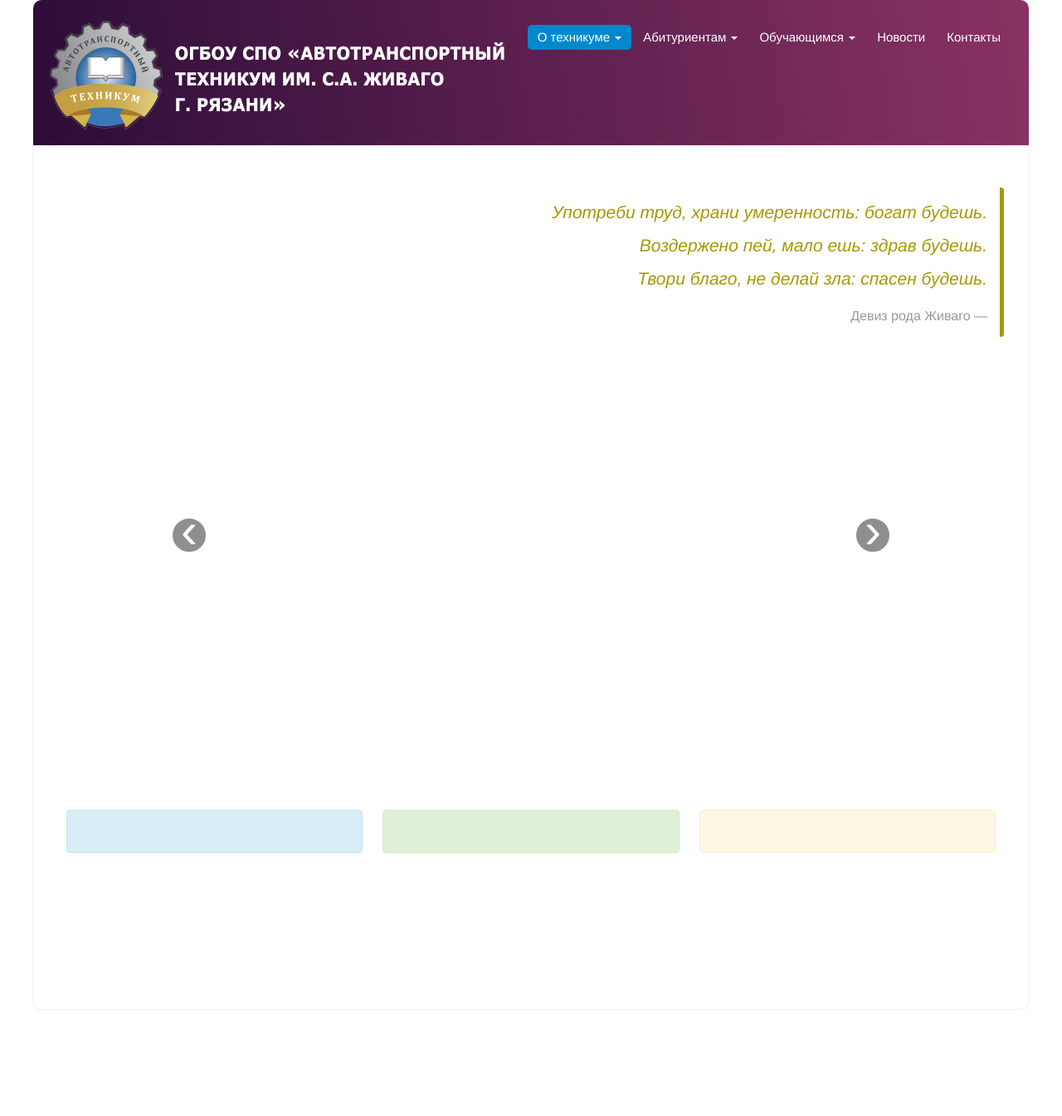
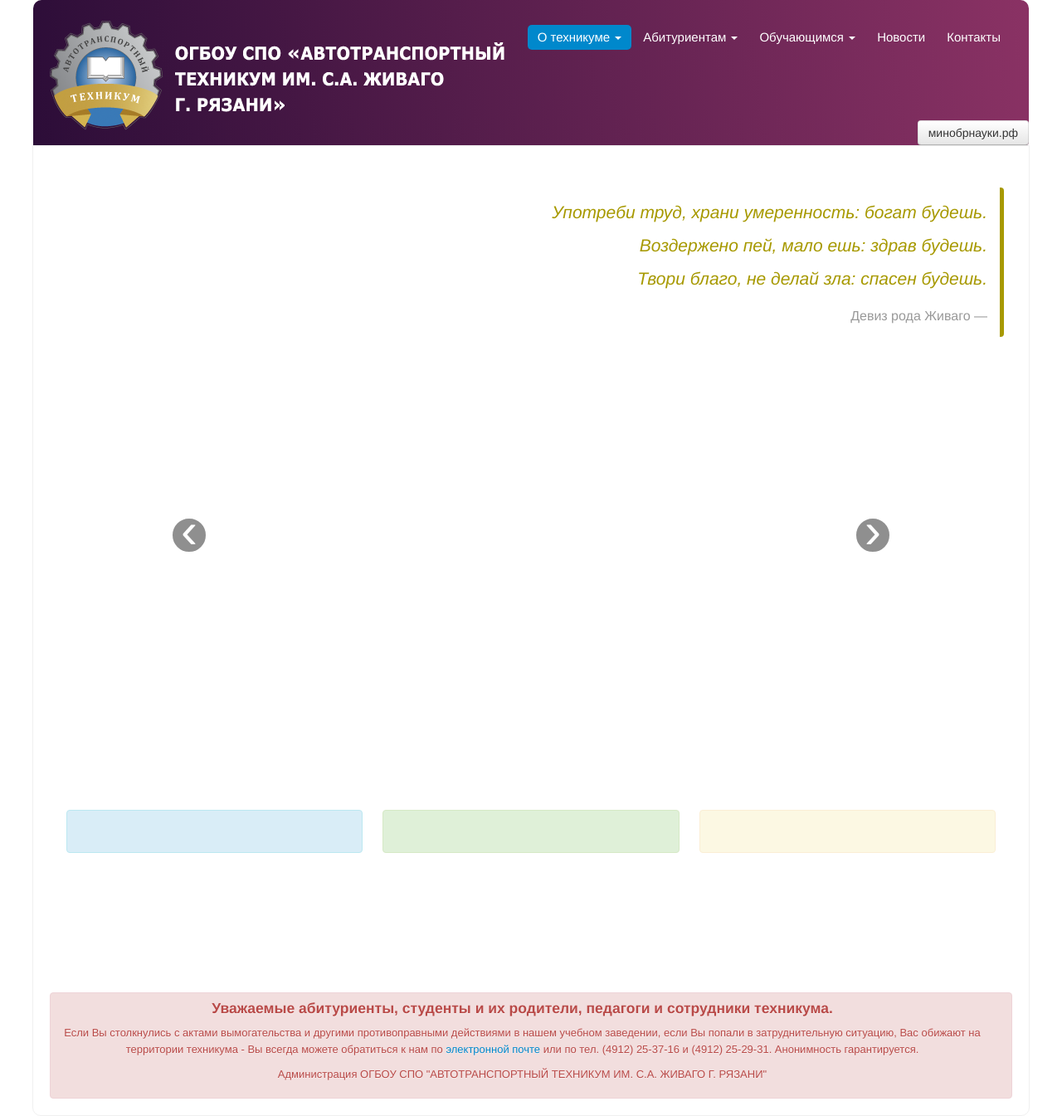
Before and after one commit to odin793/att_tech, a Django app: template att_tech_app/templates/index.html in a window 1280 px wide. Shown: the whole page at 83% size. Before the commit the page ends 1217 px from the top, so only its background shows below. Run offline with Django 3.2, Linux system fonts and the light colour scheme; the template is opened without the code that fills it, so the values that code supplies are empty; parts of the project's set-up code (start-up, migrations or seed data) failed here and were passed over; some libraries are stand-ins or nearby versions.

Commit message:
different gov fixes

```diff
--- a/att_tech_app/admin.py
+++ b/att_tech_app/admin.py
@@ -134,6 +134,9 @@ class IndexTextBlockAdmin(admin.ModelAdmin):
     list_editable = ('position',)
 
 
+class EmployeesInfoBlockAdmin(admin.ModelAdmin):
+    pass
+
 admin.site.register(BasicArticle, BasicArticleAdmin)
 admin.site.register(ArticleWithDocuments, ArticleWithDocumentsAdmin)
 admin.site.register(Document, DocumentAdmin)
@@ -146,3 +149,4 @@ admin.site.register(Contacts, ContactsAdmin)
 admin.site.register(NewCounter, NewCounterAdmin)
 admin.site.register(IndexPicture, IndexPictureAdmin)
 admin.site.register(IndexTextBlock, IndexTextBlockAdmin)
+admin.site.register(EmployeesInfoBlock, EmployeesInfoBlockAdmin)
--- a/att_tech_app/templates/employees_page.html
+++ b/att_tech_app/templates/employees_page.html
@@ -20,6 +20,9 @@
 			</div>
 
 			<div>
+				<div style="margin-bottom: 40px; font-size: 16px;">
+					{{ employees_info_block|safe }}
+				</div>
 				<ul class="nav nav-tabs" id="employeeTabs">
 					{% for d_type in discipline_types %}
 					{% if forloop.first %}
--- a/att_tech_app/templates/exact_new.html
+++ b/att_tech_app/templates/exact_new.html
@@ -82,6 +82,6 @@
 
 {% block added_scripts %}
 	<script src="{{ STATIC_URL }}js/load-image.min.js"></script>
-	<script src="{{ STATIC_URL }}js/bootstrap-image-gallery.js"></script>
+	<script src="{{ STATIC_URL }}js/bootstrap-image-gallery.min.js"></script>
 	<script src="{{ STATIC_URL }}js/main.js"></script>
 {% endblock %}
--- a/att_tech_app/templates/index.html
+++ b/att_tech_app/templates/index.html
@@ -74,6 +74,15 @@
 	</div>
 {% endblock %}
 
+{% block banner %}
+	<div class="row-fluid index_news" style="margin: 0 auto;">
+		<div class="alert alert-error" style="margin-bottom: 0; text-align: center;">
+			<h4 style="margin-bottom: 10px;">Уважаемые абитуриенты, студенты и их родители, педагоги и сотрудники техникума.</h4>
+			<p style="font-size:13px;">Если Вы столкнулись с актами вымогательства и другими противоправными действиями в нашем учебном заведении, если Вы попали в затруднительную ситуацию, Вас обижают на территории техникума - Вы всегда можете обратиться к нам по <a href="mailto:ATT.S.A.Jivago-Ryazan@yandex.ru">электронной почте</a> или по тел. (4912) 25-37-16 и (4912) 25-29-31.  Анонимность гарантируется.</p>
+			<p style="font-size:13px;">Администрация ОГБОУ СПО "АВТОТРАНСПОРТНЫЙ ТЕХНИКУМ ИМ. С.А. ЖИВАГО Г. РЯЗАНИ"</p>
+		</div>
+	</div>
+{% endblock %}
 
 {% block added_scripts %}
 	<script>
--- a/att_tech_app/templates/layout.html
+++ b/att_tech_app/templates/layout.html
@@ -14,7 +14,7 @@
   </head>
   <body>
 		<div class="layout_wrap">
-					<div class="header" style="position: relative;">
+					<div class="header" style="position: relative; border-bottom-right-radius: 4px">
 						<ul class="nav nav-pills pull-right">
 							<li class="dropdown menu-0">
 								<a href="#" class="dropdown-toggle" data-toggle="dropdown">
@@ -73,19 +73,20 @@
 							<p style="color: white; font-size: 21px; font-weight: bold;">Г. РЯЗАНИ"</p>
 						</div>{% endcomment %}
 
-						{% comment %}<span style="color: white; font-size: 20px; margin-left: 150px; width: 450px">ОГБОУ СПО "Автотранспортный техникум им С.А. Живаго" г. Рязани</span><br>{% endcomment %}
+						{% comment %}<span style="color: white; font-size: 20px; margin-left: 150px; width: 450px;">ОГБОУ СПО "Автотранспортный техникум им С.А. Живаго" г. Рязани</span><br>{% endcomment %}
 						<img src="{{STATIC_URL}}img/logo.png" style="position: absolute; left: 20px; top: 25px"/>
 						</a>
+					<a href="http://минобрнауки.рф" class="btn btn-default btn-lg" role="button" style="position: absolute; bottom: 0; right: 0;">минобрнауки.рф</a>
 					</div>
 
 			<div class="layout">
-
 				<div class="main_wrap">
 					<div class="content">
 						<div class="content_wrap">
 							{% block content %} {% endblock %}
 						</div>
 					</div>
+				{% block banner %}{% endblock %}
 				</div>
 			</div>
 		</div>
--- a/att_tech_app/views.py
+++ b/att_tech_app/views.py
@@ -51,9 +51,11 @@ def employees_page(request):
     for d_type in discipline_types:
         employees_lists.append(set([d.tutor for d in
         Discipline.objects.filter(discipline_type__discipline_type=d_type)]))
+    employees_info_block = EmployeesInfoBlock.objects.all()[0].text
     return {
         'discipline_types': discipline_types,
         'employees_lists': employees_lists,
+        'employees_info_block': employees_info_block,
     }
 
 
```
Also changed, not shown: att_tech_app/models.py (+12 -0 lines).
